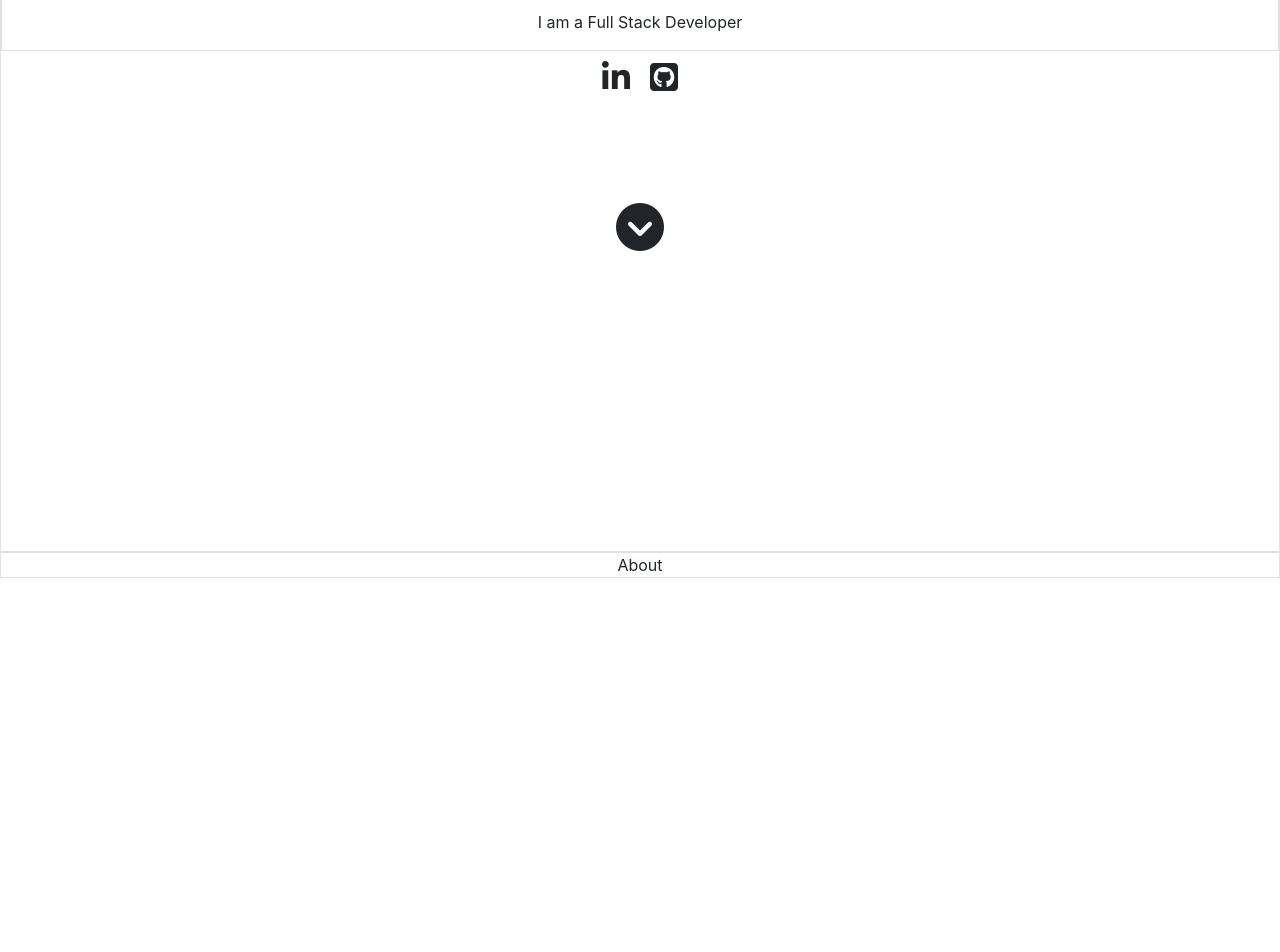
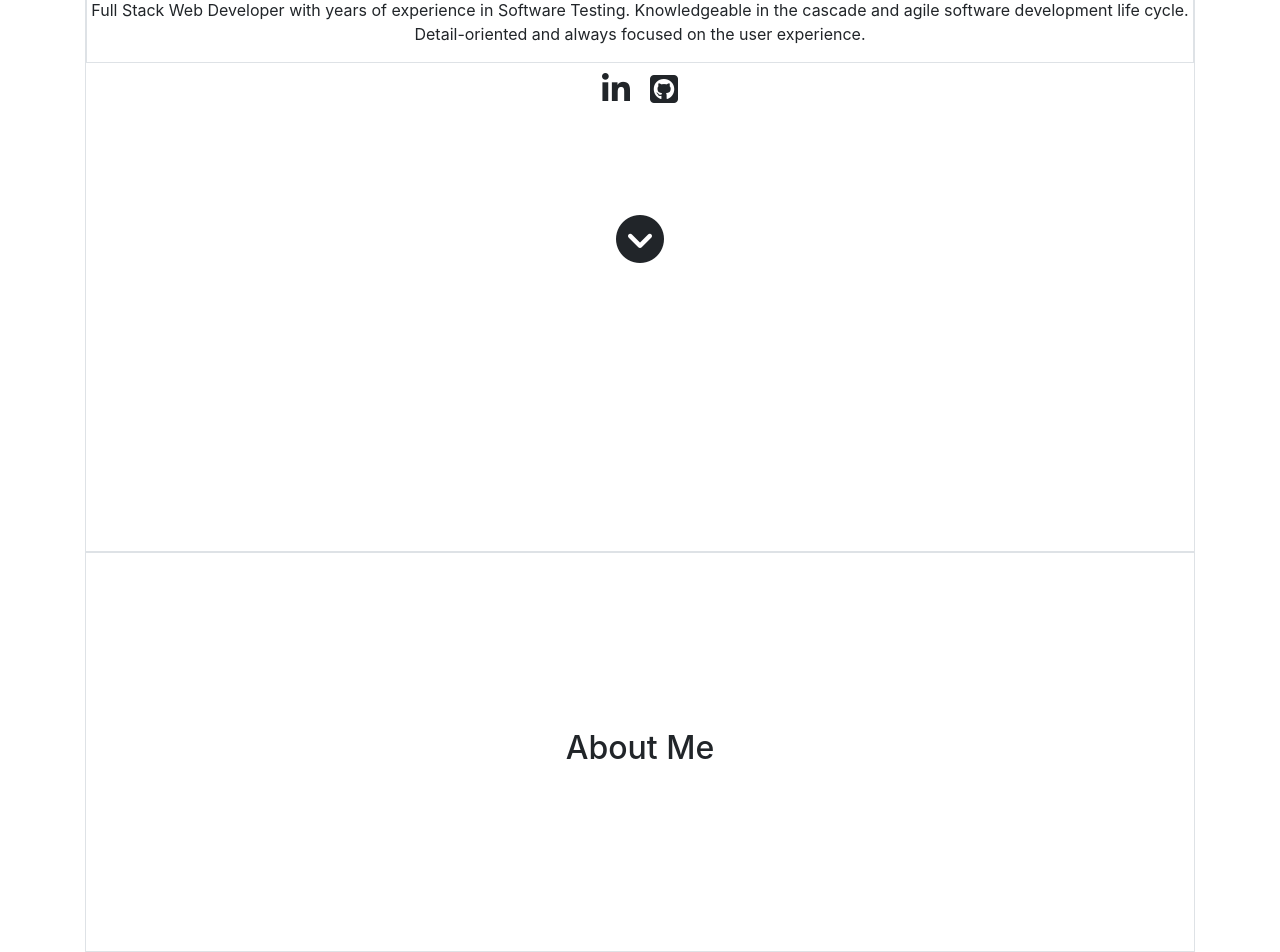
Before and after one commit to dvadz/portfolio, a React (Create React App) app: page / in a window 1280 px wide. Shown: the part 248-1200 px from the top of the page. Before the commit the page ends 826 px from the top, so only its background shows below. Built offline with nearby package versions, Linux system fonts and the light colour scheme.

Commit message:
applied some styling About

```diff
--- /dev/null
+++ b/src/components/About.css
@@ -0,0 +1,9 @@
+.about {
+  height: 50vh;
+  display: flex;
+
+  /* alignment */
+  text-align: center;
+  flex-direction: column;
+  justify-content: center;
+}
--- a/src/components/About.js
+++ b/src/components/About.js
@@ -1,7 +1,14 @@
 import React from "react";
+import "./About.css";
 
 const About = props => {
-  return <div className='text-center border'>About </div>;
+  return (
+    <div className='about text-center border'>
+      <div>
+        <h2>About Me</h2>
+      </div>{" "}
+    </div>
+  );
 };
 
 export default About;
--- a/src/components/App.js
+++ b/src/components/App.js
@@ -6,12 +6,14 @@ import Navbar from "./Navbar";
 class App extends React.Component {
   state = {
     name: "Daniel Vadil",
-    description: "I am a Full Stack Developer"
+    description:
+      "Full Stack Web Developer with years of experience in Software Testing. Knowledgeable in the cascade and agile software development life cycle. Detail-oriented and always focused on the user experience.",
+    about: "This is about me"
   };
 
   render() {
     return (
-      <div>
+      <div className='container'>
         <Navbar></Navbar>
         <Home name={this.state.name} description={this.state.description}></Home>
         <About></About>
```
